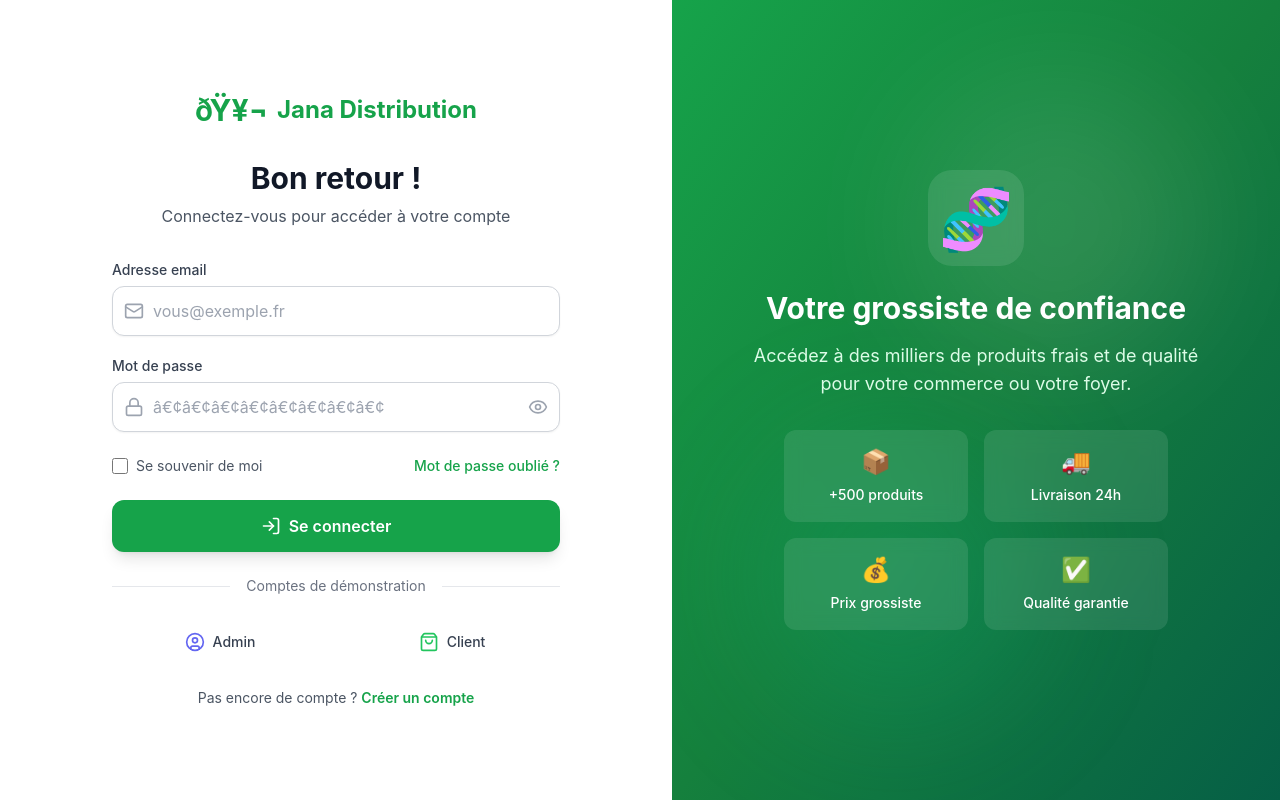
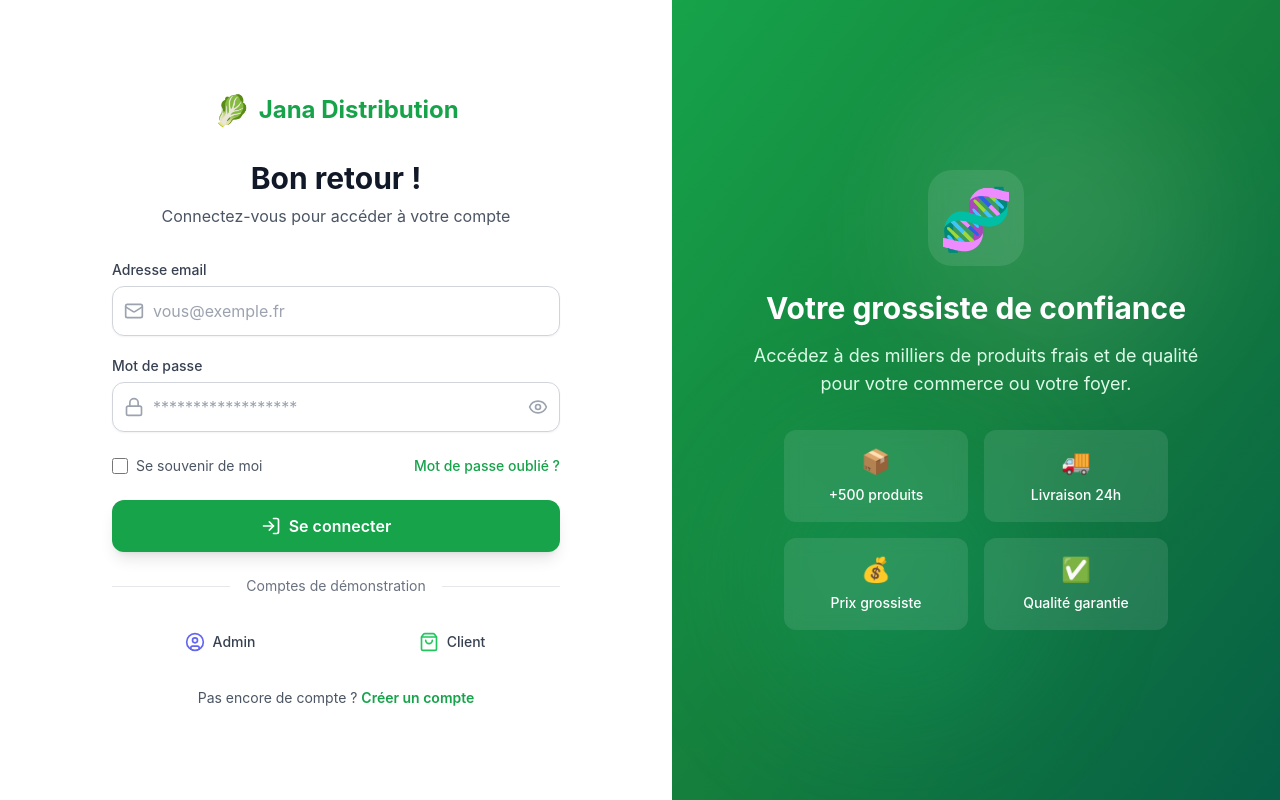
Before and after one commit to Neruaka/JanaDistribution, a React (Vite) app in the folder frontend/: page /login in a window 1280 px wide. Built offline with nearby package versions, Linux system fonts and the light colour scheme; no server answers.

Commit message:
fix: update logo emoji and improve password placeholder text in LoginPage

```diff
--- a/frontend/src/pages/LoginPage.jsx
+++ b/frontend/src/pages/LoginPage.jsx
@@ -68,7 +68,7 @@ const LoginPage = () => {
           {/* Header */}
           <div className="text-center">
             <Link to="/" className="inline-flex items-center gap-2 text-2xl font-bold text-green-600 hover:text-green-700 transition-colors">
-              <span className="text-3xl">ðŸ¥¬</span>
+              <span className="text-3xl">🥬</span>
               Jana Distribution
             </Link>
             <motion.h2
@@ -139,7 +139,7 @@ const LoginPage = () => {
                     value={formData.motDePasse}
                     onChange={handleChange}
                     className="block w-full pl-10 pr-12 py-3 border border-gray-300 rounded-xl shadow-sm placeholder-gray-400 transition-all duration-200 focus:outline-none focus:ring-2 focus:ring-green-500 focus:border-transparent hover:border-green-400"
-                    placeholder="â€¢â€¢â€¢â€¢â€¢â€¢â€¢â€¢"
+                    placeholder="******************"
                   />
                   <button
                     type="button"
```
